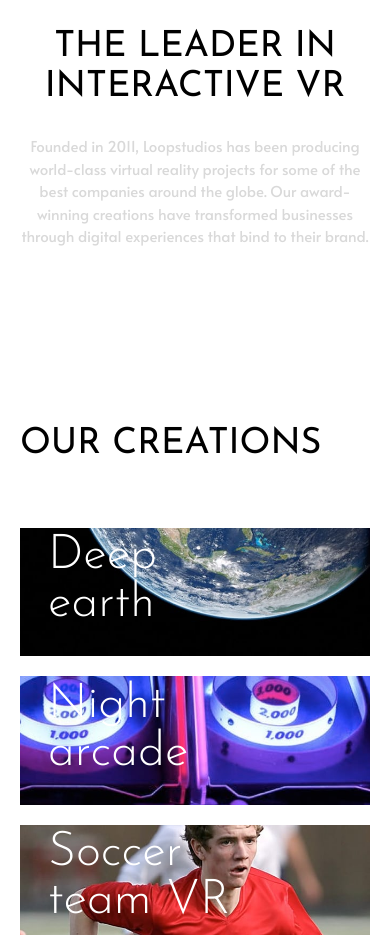
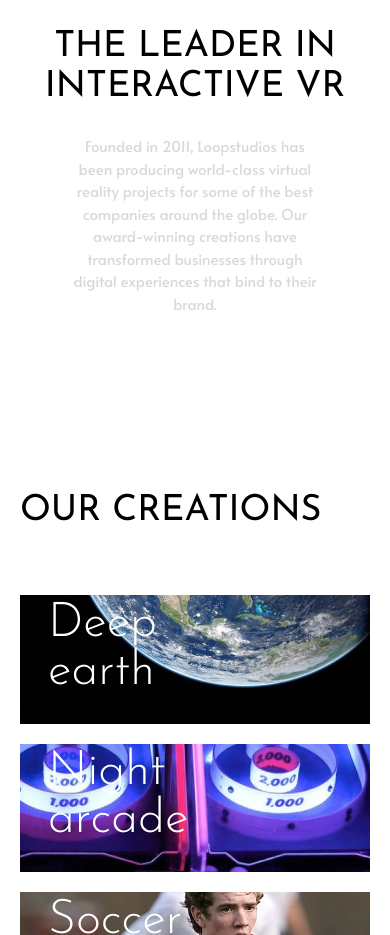
Before and after one commit to MauriceMumbere/Loopstudios-landing-page-main, a Nuxt app: page / in a window 390 px wide. Shown: the part 1240-2175 px from the top of the page. Built offline with nearby package versions, Linux system fonts and the light colour scheme.

Commit message:
style: add padding to paragraph in VrSection for improved text alignment

```diff
--- a/components/VrSection.vue
+++ b/components/VrSection.vue
@@ -12,7 +12,7 @@
         </h2>
       </div>
       <div>
-        <p class="max-w-[30rem] mt-7">
+        <p class="max-w-[30rem] mt-7 px-[3rem] md:px-0">
           Founded in 2011, Loopstudios has been producing world-class virtual
           reality projects for some of the best companies around the globe. Our
           award-winning creations have transformed businesses through digital
```
